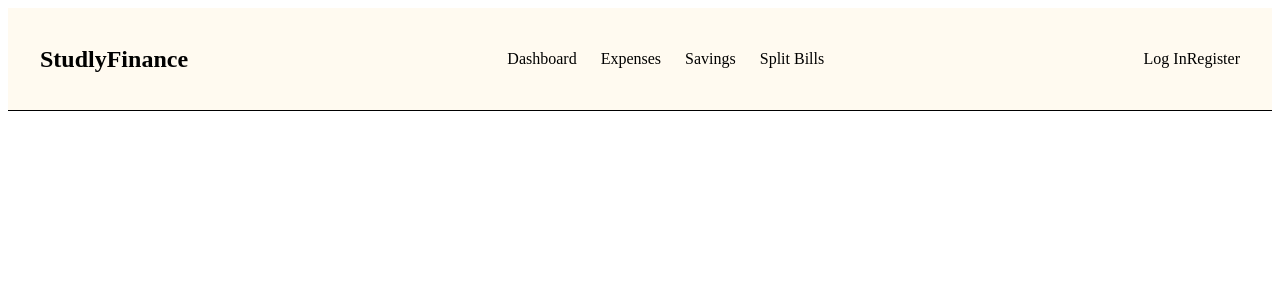
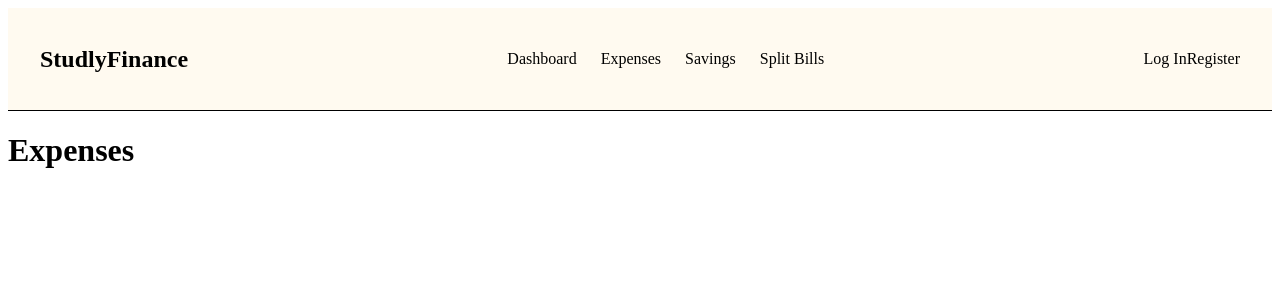
Before and after one commit to Joenelson1878/JoeNPortfolio, a React (Vite) app in the folder personal_finance_app/frontend/: page / in a window 1280 px wide. Shown: the top 300 px of the page. Built offline with nearby package versions, Linux system fonts and the light colour scheme.

Commit message:
test commit

```diff
--- a/personal_finance_app/frontend/src/App.jsx
+++ b/personal_finance_app/frontend/src/App.jsx
@@ -1,10 +1,12 @@
 import Sidebar from "./components/Sidebar";
 import hero from "./components/hero";
+import Expenses from "./pages/Expenses";
 function App() {
   return (
     <div>
       <Sidebar />
       <hero />
+      <Expenses />
     </div>
   );
 }
```
